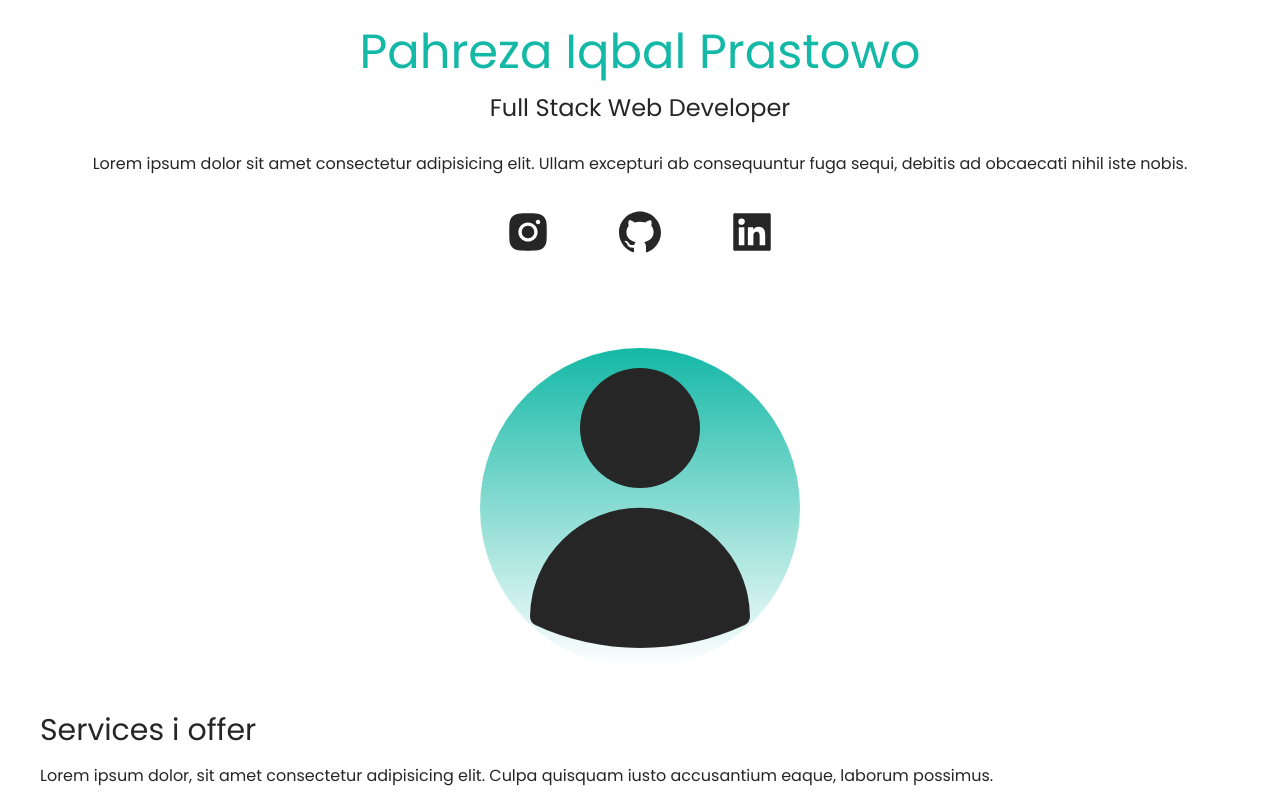
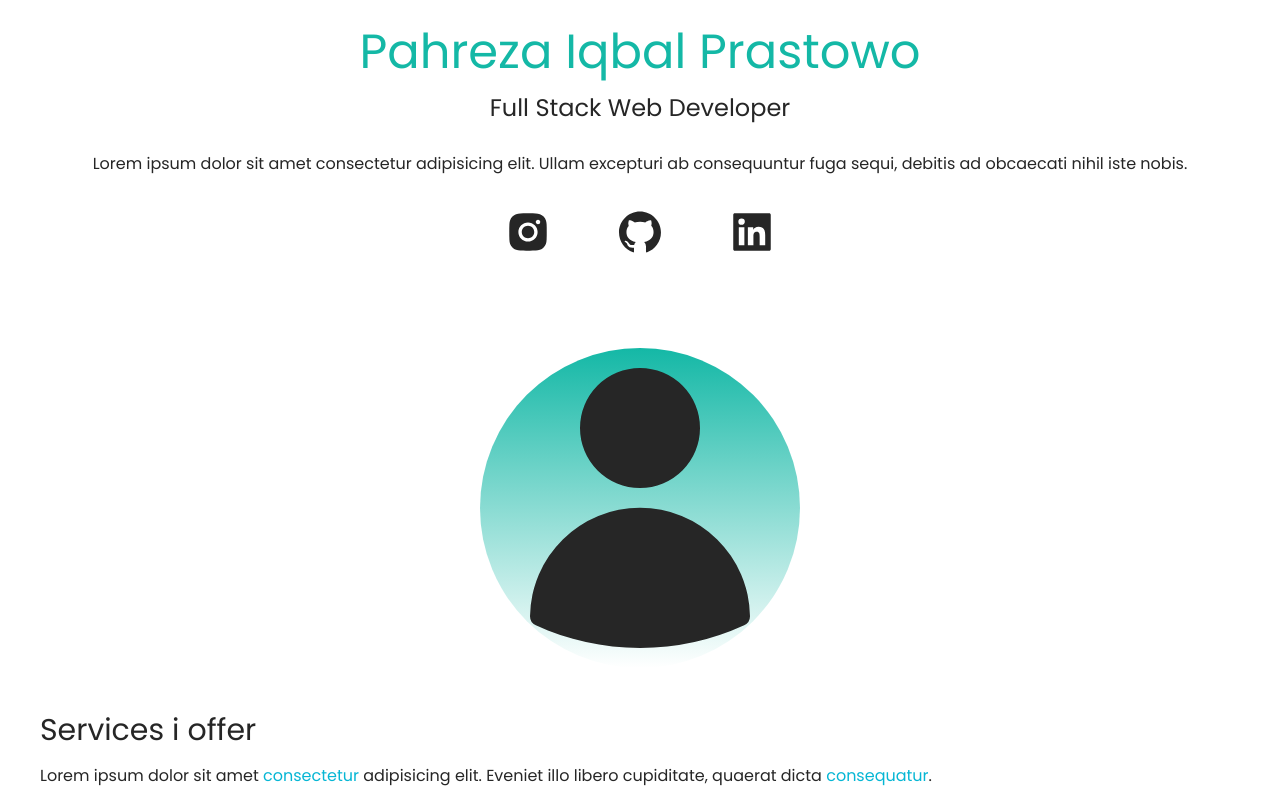
Before and after one commit to paresiqbal/portfolio-tailwind-1, a React (Vite) app: page / in a window 1280 px wide. Shown: the part 176-976 px from the top of the page. Built offline with nearby package versions, Linux system fonts and the light colour scheme.

Commit message:
Add another

```diff
--- a/src/App.jsx
+++ b/src/App.jsx
@@ -50,9 +50,14 @@ function App() {
         <div>
           <h3 className="text-3xl py-1">Services i offer</h3>
           <p className="text-md py-2 leading-8">
-            Lorem ipsum dolor, sit amet consectetur adipisicing elit. Culpa
-            quisquam iusto accusantium eaque, laborum possimus.
+            Lorem ipsum dolor sit amet
+            <span className="text-cyan-500"> consectetur</span> adipisicing
+            elit. Eveniet illo libero cupiditate, quaerat dicta
+            <span className="text-cyan-500"> consequatur</span>.
           </p>
+        </div>
+        <div>
+          <div></div>
         </div>
       </section>
     </div>
```
